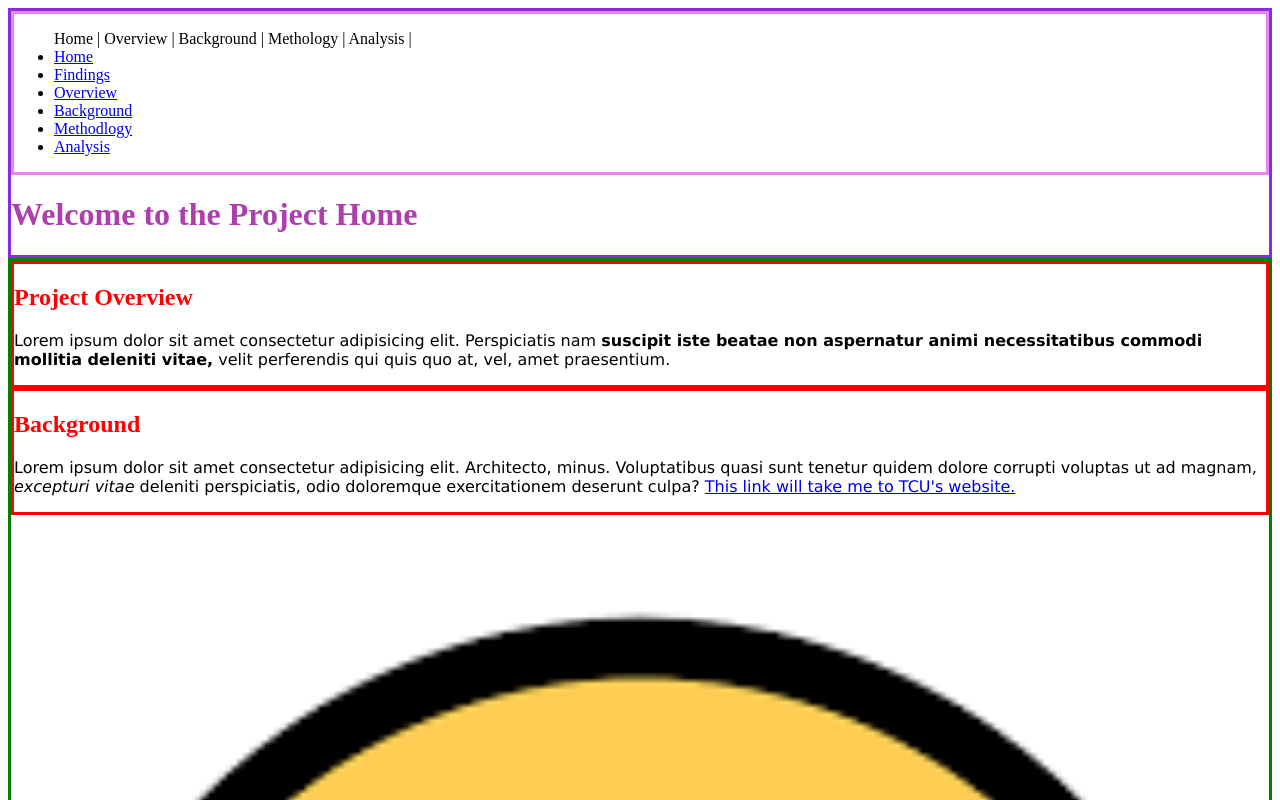
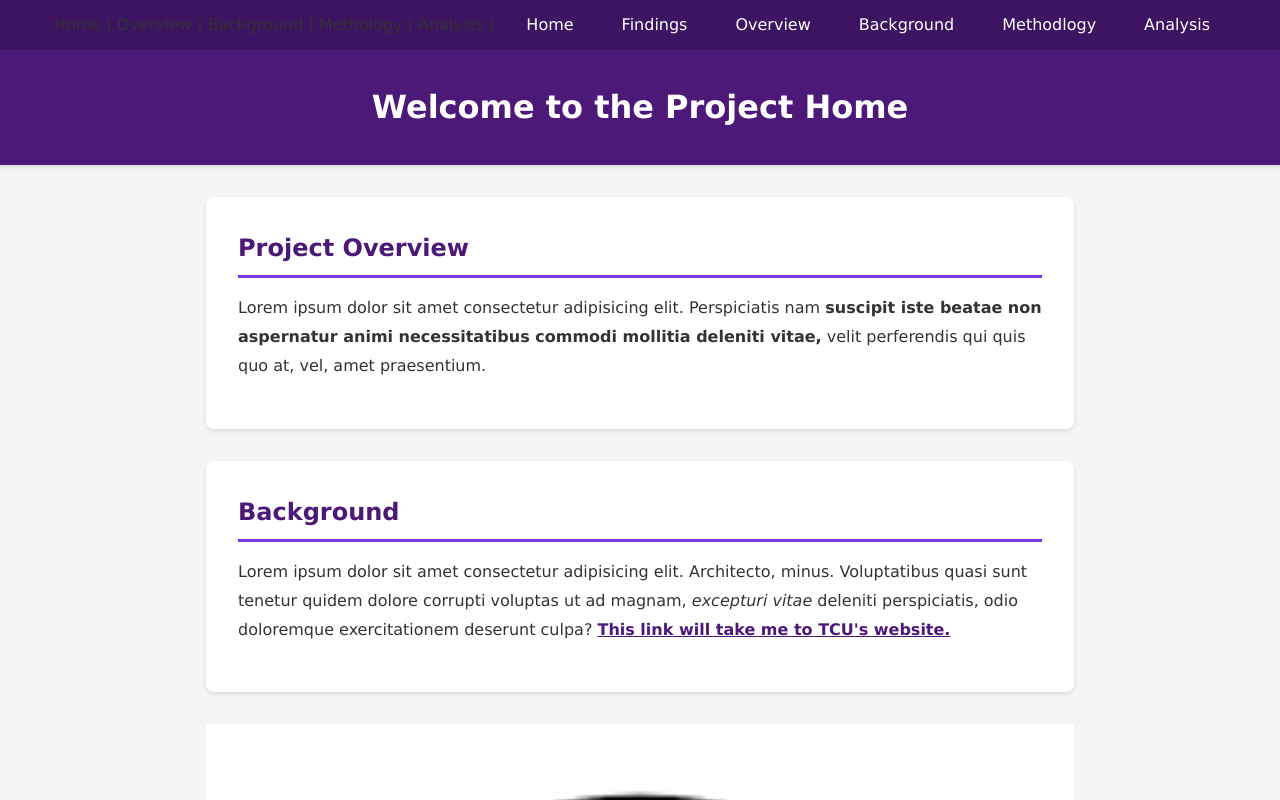
Before and after one commit to BiancaMMedina/20833_project, a plain HTML site: page index.html in a window 1280 px wide. Shown: the top 800 px of the page. Drawn offline with Linux system fonts and the light colour scheme.

Commit message:
CSS update
CSS update

```diff
--- a/css/styles.css
+++ b/css/styles.css
@@ -1,37 +1,159 @@
-h1{
-       color: rgb(174, 61, 174)
+/* =========================
+   Basic Reset & Typography
+   ========================= */
+* {
+    margin: 0;
+    padding: 0;
+    box-sizing: border-box;
 }
 
-h2{
-
-    color:red
-
+body {
+    font-family: 'Lucida Sans', 'Lucida Sans Regular', 'Lucida Grande',
+                 'Lucida Sans Unicode', Geneva, Verdana, sans-serif;
+    line-height: 1.6;
+    color: #333;
+    background-color: #f4f4f4;
 }
 
-p{
-    font-family:'Lucida Sans', 'Lucida Sans Regular', 'Lucida Grande', 'Lucida Sans Unicode', Geneva, Verdana, sans-serif;
+
+
+/* At the top of your CSS, define your colors */
+:root {
+    --primary-color: #4d1979;      /* TCU Purple */
+    --secondary-color: #7c3aed;    /* Light Purple */
+    --accent-color: #ffd700;       /* Gold accent */
+    --text-color: #333;            /* Dark gray for text */
+    --bg-color: #f4f4f4;           /* Light background */
+    --white: #ffffff;
 }
 
-header, footer{
-    border-style:solid;
-    border-color:blueviolet
-
+/* Then use them with semantic selectors */
+header {
+    background-color: var(--primary-color);
+    color: var(--white);
 }
 
-nav{
-    border-style:solid;
-    border-color:violet
-
+main section h2 {
+    color: var(--primary-color);
+    border-bottom: 3px solid var(--secondary-color);
 }
 
-main{
-    border-style:solid;
-    border-color:green
 
+/* =========================
+   Header & Navigation
+   ========================= */
+/* Style semantic tags directly - no classes needed! */
+header {
+    background-color: #4d1979;
+    color: white;
+    padding: 1rem 0;
+    text-align: center;
+    box-shadow: 0 2px 4px rgba(0, 0, 0, 0.1);
 }
 
-section{
-    border-style:solid;
-    border-color:red
+header h1 {
+    color: white;
+    margin: 1rem 0;
+    font-size: 2rem;
+}
 
+nav {
+    background-color: #3d1461;
+    padding: 0.75rem;
+    display: flex;              /* Make nav a flex container */
+    justify-content: center;    /* Center the ul inside nav */
 }
+
+/* Style the navigation list */
+nav ul {
+    list-style: none;           /* Remove bullets */
+    padding: 0;                 /* Remove default padding */
+    margin: 0;                  /* Remove default margin */
+    display: flex;              /* Arrange items horizontally */
+    flex-direction: row;        /* Explicit: horizontal on desktop (this is the default) */
+    justify-content: center;    /* Center the items */
+    gap: 1rem;                  /* Space between items */
+    flex-wrap: wrap;            /* Wrap on small screens */
+}
+
+nav li {
+    list-style: none;           /* Extra insurance - remove bullets from li too */
+}
+
+nav a {
+    color: white;
+    text-decoration: none;
+    padding: 0.5rem 1rem;
+    transition: background-color 0.3s ease;
+    border-radius: 4px;
+}
+
+nav a:hover {
+    background-color: #4d1979;
+}
+
+/* =========================
+   Main Content
+   ========================= */
+/* Style main semantic tag directly */
+main {
+    max-width: 900px;          /* Don't get too wide */
+    margin: 2rem auto;         /* Center horizontally */
+    padding: 0 1rem;           /* Space on sides for mobile */
+}
+
+/* All sections inside main get consistent styling */
+main section {
+    background-color: white;
+    padding: 2rem;
+    margin-bottom: 2rem;       /* Space between sections */
+    border-radius: 8px;        /* Rounded corners */
+    box-shadow: 0 2px 4px rgba(0, 0, 0, 0.1);
+}
+
+/* Style h2 headings inside sections */
+main section h2 {
+    color: #4d1979;
+    border-bottom: 3px solid #7c3aed;
+    padding-bottom: 0.5rem;
+    margin-bottom: 1rem;
+}
+
+/* Paragraphs inside sections */
+main section p {
+    margin-bottom: 1rem;
+    line-height: 1.8;
+}
+
+/* =========================
+   Classes for Variations
+   ========================= */
+/* Use a class when you need a SPECIAL version of something */
+.highlight-section {
+    background-color: #f0e7f8;
+    padding: 1rem;
+    border-left: 4px solid #7c3aed;
+    border-radius: 4px;
+    margin: 1rem 0;
+}
+
+/* Links that go outside your site can be styled differently */
+a[href^="http"] {
+    color: #4d1979;
+    font-weight: bold;
+}
+
+a[href^="http"]:hover {
+    color: #7c3aed;
+}
+
+/* =========================
+   Footer (semantic tag)
+   ========================= */
+footer {
+    background-color: #333;
+    color: white;
+    text-align: center;
+    padding: 1rem;
+    margin-top: 2rem;
+}
--- a/index.html
+++ b/index.html
@@ -8,10 +8,7 @@
     <link rel="stylesheet" href="css/styles.css">
 </head>
     <body>
-
-        <header>
-
-            <nav>
+        <nav>
     <ul>
 
 Home |
@@ -20,15 +17,19 @@ Home |
             Methology |
             Analysis |
 
-           <li><a href ="Home">Home</a></li>
+           <li><a href ="home">Home</a></li>
            <li><a href ="findings">Findings</a></li>
            <li><a href ="overview">Overview</a></li>
            <li><a href ="background">Background</a></li>
-           <li><a href ="Methology">Methodlogy</a></li>
-           <li><a href ="Analysis">Analysis</a></li>
+           <li><a href ="methology">Methodlogy</a></li>
+           <li><a href ="analysis">Analysis</a></li>
 
     </ul>
     </nav>
+
+        <header>
+
+
 
 <h1> Welcome to the Project Home</h1>
 
```
